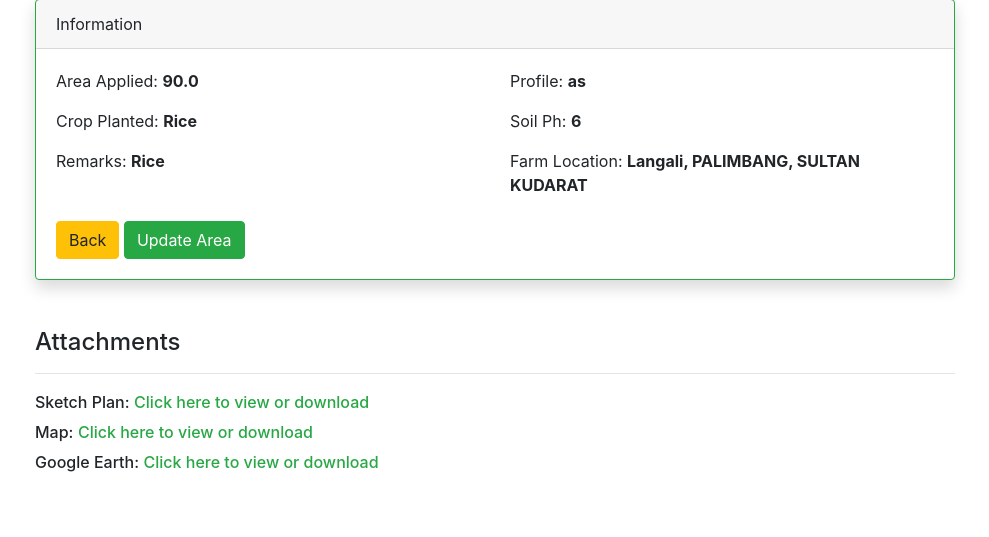
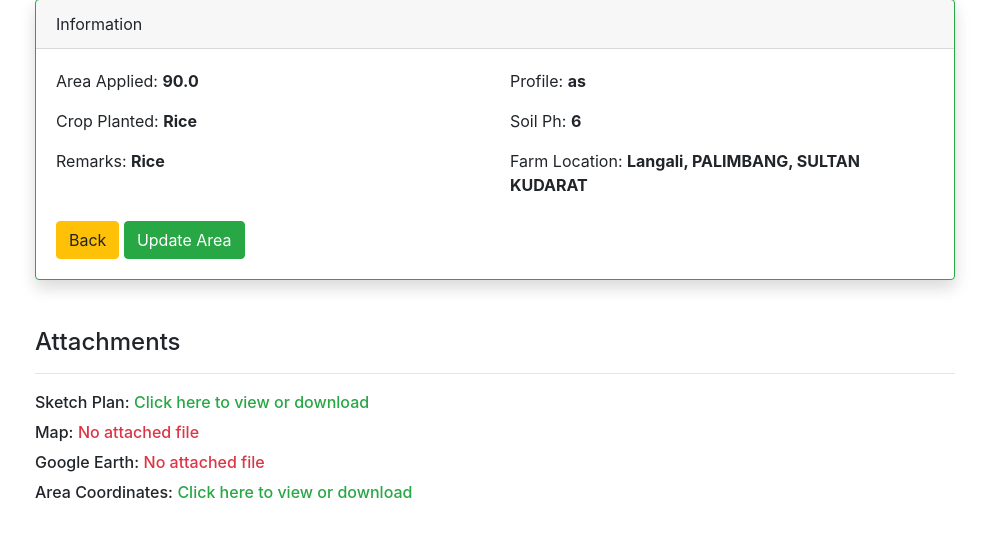
Before and after one commit to glitch0710/test-project, a Django app: page /info/viewarea/2 in a window 1280 px wide. Shown: the part 185-722 px from the top of the page, without its empty margins (145-1134 px from the left). Run offline with Django 4.2, Linux system fonts and the light colour scheme; a user stored in the database is signed in; data comes from the database, SQL or seed files in the repository; both versions use the stored data as it was after the commit; some libraries are stand-ins or nearby versions.

Commit message:
furnish uploading of files and started user groups

```diff
--- a/test_app/forms.py
+++ b/test_app/forms.py
@@ -62,6 +62,7 @@ class UserAreaForm(ModelForm):
             'sketch_plan',
             'map',
             'google_earth',
+            'area_coordinates',
             'profile_field',
             'soil_ph',]
 
--- a/test_app/templates/test_app/viewarea.html
+++ b/test_app/templates/test_app/viewarea.html
@@ -37,11 +37,32 @@
         </div>
         <br><br><h4>Attachments</h4><hr>
         <label class="h6">Sketch Plan: </label>
-        <a class="h6 btn-outline-success" href="/media/{{ user_area.sketch_plan }}" target="_blank">Click here to view or download</a><br>
+        {% if user_area.sketch_plan %}
+            <a class="h6 btn-outline-success" href="/media/{{ user_area.sketch_plan }}" target="_blank">Click here to view or download</a><br>
+        {% else %}
+            <a class="h6 btn-outline-danger" href="#">No attached file</a><br>
+        {% endif %}
+
         <label class="h6">Map: </label>
-        <a class="h6 btn-outline-success" href="/media/{{ user_area.map }}" target="_blank">Click here to view or download</a><br>
+        {% if user_area.map %}
+            <a class="h6 btn-outline-success" href="/media/{{ user_area.map }}" target="_blank">Click here to view or download</a><br>
+        {% else %}
+            <a class="h6 btn-outline-danger" href="#">No attached file</a><br>
+        {% endif %}
+
         <label class="h6">Google Earth: </label>
-        <a class="h6 btn-outline-success" href="/media/{{ user_area.google_earth }}" target="_blank">Click here to view or download</a><br>
+        {% if user_area.google_earth %}
+            <a class="h6 btn-outline-success" href="/media/{{ user_area.google_earth }}" target="_blank">Click here to view or download</a><br>
+        {% else %}
+            <a class="h6 btn-outline-danger" href="#">No attached file</a><br>
+        {% endif %}
+
+        <label class="h6">Area Coordinates: </label>
+        {% if user_area.area_coordinates %}
+            <a class="h6 btn-outline-success" href="/media/{{ user_area.area_coordinates }}" target="_blank">Click here to view or download</a><br>
+        {% else %}
+            <a class="h6 btn-outline-danger" href="#">No attached file</a><br>
+        {% endif %}
     </div>
 </div>
 <form action="" method="POST" enctype="multipart/form-data">
--- a/test_app/views.py
+++ b/test_app/views.py
@@ -1,6 +1,6 @@
 from django.contrib.auth import authenticate, login, logout
 from django.contrib.auth.decorators import login_required
-from django.contrib.auth.models import User
+from django.contrib.auth.models import User, Group
 from django.contrib.auth.forms import UserCreationForm
 from django.shortcuts import render, redirect, get_object_or_404
 from django.contrib import messages
@@ -99,35 +99,37 @@ def add_farmer(request):
         }
         return render(request, 'test_app/newfarmer.html', context)
     else:
-        # try:
+        try:
             primary_form = FarmerForm(request.POST)
             attachment_form = FarmerAttachmentsForm(request.POST, request.FILES)
 
-            # if primary_form.is_valid() and attachment_form.is_valid():
-            data = primary_form.save(commit=False)
-            data.region = request.POST['region']
-            data.province = request.POST['province']
-            data.muncity = request.POST['muncity']
-            data.brgy = request.POST['brgy']
+            if primary_form.is_valid() and attachment_form.is_valid():
+                data = primary_form.save(commit=False)
+                data.region = request.POST['region']
+                data.province = request.POST['province']
+                data.muncity = request.POST['muncity']
+                data.brgy = request.POST['brgy']
 
-            address = str(get_brgy(request.POST['brgy'])) + ', ' \
-                      + str(get_muncity(request.POST['muncity'])) + ', ' \
-                      + str(get_province(request.POST['province']))
+                address = str(get_brgy(request.POST['brgy'])) + ', ' \
+                          + str(get_muncity(request.POST['muncity'])) + ', ' \
+                          + str(get_province(request.POST['province']))
 
-            data.address = address
-            data.save()
+                data.address = address
+                data.save()
 
-            attchmnts = attachment_form.save(commit=False)
-            farmer = Farmer.objects.get(id=data.id)
-            attchmnts.farmer_id = farmer
-            attchmnts.save()
+                attchmnts = attachment_form.save(commit=False)
+                farmer = Farmer.objects.get(id=data.id)
+                attchmnts.farmer_id = farmer
+                attchmnts.save()
 
-            messages.success(request, 'Farmer profile saved successfully.')
-            return redirect('user_info')
-        # except ValueError:
-        #     messages.error(request, 'Data entry encountered an error. Please try again.')
-        #     return redirect('add_farmer')
-
+                messages.success(request, 'Farmer profile saved successfully.')
+                return redirect('user_info')
+            else:
+                messages.error(request, 'Form did not validate, please fill-up the form properly.')
+                return redirect('add_farmer')
+        except ValueError:
+            messages.error(request, 'Data entry encountered an error. Please try again.')
+            return redirect('add_farmer')
 
 
 @login_required(login_url='/')
@@ -213,7 +215,7 @@ def view_area(request, pk):
         farm_location = str(get_brgy(user_area.brgy)) + ', ' \
                       + str(get_muncity(user_area.muncity)) + ', ' \
                       + str(get_province(user_area.province))
-        print(farm_location)
+
         context = {
             'user_area': user_area,
             'farm_location': farm_location,
@@ -223,14 +225,11 @@ def view_area(request, pk):
         return render(request, 'test_app/viewarea.html', context)
     else:
         try:
-            profile_id = Profile.objects.get(user_id=request.user)
-            user_area = get_object_or_404(UsersAreaInfo, id=pk, profile_id=profile_id)
+            user_area = get_object_or_404(UsersAreaInfo, id=pk)
             entry_form = UserAreaForm(request.POST, request.FILES, instance=user_area)
 
             if entry_form.is_valid():
-                save_entry = entry_form.save(commit=False)
-                save_entry.profile_id = profile_id
-                save_entry.save()
+                entry_form.save()
             else:
                 raise ValueError
 
@@ -383,6 +382,7 @@ def user_list(request):
     if request.method == 'GET':
         data_entries = Profile.objects.all()
         regions = RegionCode.objects.all()
+        groups = Group.objects.all()
         form = ProfileForm()
         userform = UserCreationForm()
 
@@ -390,7 +390,8 @@ def user_list(request):
             'data_entries': data_entries,
             'form': form,
             'regions': regions,
-            'userform': userform
+            'userform': userform,
+            'groups': groups,
         }
         return render(request, 'test_app/users.html', context)
     else:
@@ -426,6 +427,9 @@ def user_list(request):
 
                 new_user.save()
 
+                user_group = Group.objects.get(id=request.POST['usergroup'])
+                user_group.user_set.add(user_credentials)
+
                 messages.success(request, 'New user saved successfully')
                 return redirect('user_list')
             else:
@@ -459,8 +463,13 @@ def view_area_admin(request, pk):
     if request.method == 'GET':
         user_area = get_object_or_404(UsersAreaInfo, id=pk)
 
+        farm_location = str(get_brgy(user_area.brgy)) + ', ' \
+                        + str(get_muncity(user_area.muncity)) + ', ' \
+                        + str(get_province(user_area.province))
+
         context = {
-            'user_area': user_area
+            'user_area': user_area,
+            'farm_location': farm_location,
         }
 
         return render(request, 'test_app/viewarea.html', context)
```
Also changed, not shown: test_app/templates/test_app/addentry.html (+8 -6 lines), test_app/templates/test_app/users.html (+7 -0 lines), db.sqlite3, media/documents_coordinates/Folder.jpg (added), media/documents_sp/Folder.jpg (added).
